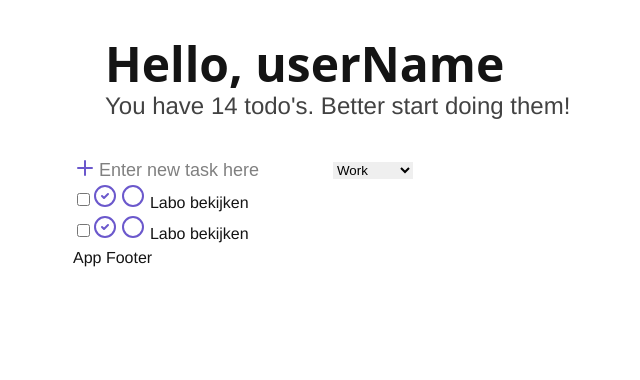
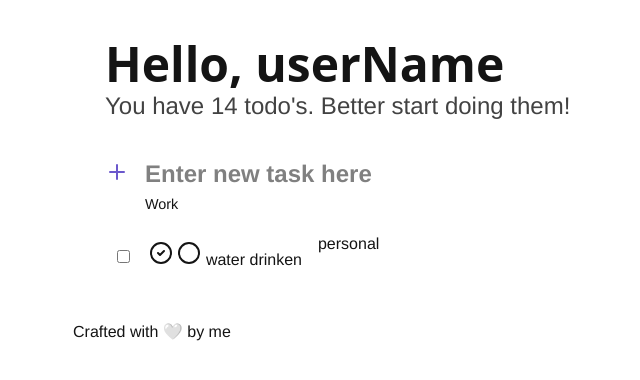
Before and after one commit to KeyngnaertLotte/FrontendDev_Week3, a React (Vite) app: page / in a window 1280 px wide. Shown: the top 380 px of the page, without its empty margins (247-887 px from the left). Built offline with nearby package versions, Linux system fonts and the light colour scheme.

Commit message:
feat: finish-basic-styling

```diff
--- a/src/App.tsx
+++ b/src/App.tsx
@@ -11,7 +11,9 @@ function App() {
     <div className="o-container">
     <AppHeader/>
     <AddTodo/>
-    <TodoItem/>
+    <ul>
+    <TodoItem name='water drinken' category="personal" isDone={false}/>
+    </ul>
     <AppFooter/>
     </div>
   )
--- /dev/null
+++ b/src/assets/styles/components/add-todo.scss
@@ -0,0 +1,39 @@
+.c-add-todo{
+    display: flex;
+    padding-left: 2rem;
+    padding-right: 2rem;
+    gap: 1rem;
+}
+.c-add-todo__button{
+    all: unset; //delete all appearance
+    width: 2rem;
+    height: 2rem;
+    padding: .5rem;
+    border-radius: 50%;
+    display: flex;
+    align-items: center;
+    justify-content: center;
+
+    cursor: pointer;
+
+    &:hover{
+        background-color: var(--neutral-x-light);
+    }
+}
+.c-add-todo__icon{
+    stroke: var(--theme-color);
+    stroke-width: 2;
+}
+.c-add-todo__input{
+    all: unset;
+
+    width: 100%;
+    font-size: 1.5rem;
+    font-weight: 600;
+
+}
+.c-add-todo__select{
+    all: unset;
+    font-size: 0.9rem;
+    font-weight: 500;
+}
--- /dev/null
+++ b/src/assets/styles/components/footer.scss
@@ -0,0 +1,6 @@
+.c-footer{
+    padding: 2rem;
+    text-align: center;
+    font-size: 0.8rem;
+    opacity: 0.6;
+}
--- a/src/assets/styles/components/form.scss
+++ /dev/null
@@ -1,19 +0,0 @@
-.c-form{
-    display: flex;
-    justify-content: start;
-    align-items: center;
-}
-
-.c-form svg{
-    stroke: #6B58CC;
-}
-
-.c-input{
-    border: none;
-    font-size: 18px;
-}
-
-.c-select{
-    border: none;
-    width: 5rem;
-}
--- a/src/assets/styles/components/list.scss
+++ /dev/null
@@ -1,9 +0,0 @@
-.c-list{
-    display: flex;
-    flex-direction: row;
-    align-items: center;
-}
-
-.c-list svg{
-    stroke: #6B58CC;
-}
--- /dev/null
+++ b/src/assets/styles/components/todo-item.scss
@@ -0,0 +1,10 @@
+.c-todo-item{
+    display: flex;
+    align-items: center;
+    gap: 1rem;
+    padding: 1rem;
+    border-bottom: 1px solid var(--neutral-x-light);
+    &:last-child{
+        border-bottom: none;
+    }
+}
--- a/src/components/AddTodo.tsx
+++ b/src/components/AddTodo.tsx
@@ -1,15 +1,17 @@
 import { Plus } from 'lucide-react'
-import '../assets/styles/components/form.scss'
+import '../assets/styles/components/add-todo.scss'
 
 export default () => {
     return(
-        <form className='c-form'>
-            <button className='o-button-reset'><Plus /></button>
-            <input className='c-input' type="text" placeholder='Enter new task here' />
-            <select className='c-select' name="category" id="category">
+        <form className='c-add-todo'>
+            <button className='o-button-reset c-add-todo__button'><Plus className='c-add-todo__icon'/></button>
+            <div>
+            <input className='c-add-todo__input' type="text" placeholder='Enter new task here' />
+            <select className='c-add-todo__select' name="category" id="category">
                 <option value="work">Work</option>
                 <option value="personal">Personal</option>
             </select>
+            </div>
         </form>
     )
 }
--- a/src/components/AppFooter.tsx
+++ b/src/components/AppFooter.tsx
@@ -1,3 +1,7 @@
 export default () => {
-    return(<p>App Footer</p>)
+    return(
+        <footer className="c-footer">
+            <p>Crafted with 🤍 by me</p>
+        </footer>
+    )
 }
--- a/src/components/TodoItem.tsx
+++ b/src/components/TodoItem.tsx
@@ -1,20 +1,15 @@
 import { CheckCircle2, Circle } from 'lucide-react'
-import '../assets/styles/components/list.scss'
+import '../assets/styles/components/todo-item.scss'
 
-export default () => {
+export default ({name, category, isDone} : {name: string, category: string, isDone: boolean})  => {
     // TODO: i want props here
     // description, category, isDone, id
 
     return(
-    <>
-        <li className="c-list">
+        <li className="c-todo-item">
             <input type="checkbox" id='check1'/>
-            <label htmlFor="check1"><CheckCircle2/> <Circle/> Labo bekijken</label>
+            <label htmlFor="check1"><CheckCircle2/> <Circle/> {name}</label>
+            <p>{category}</p>
         </li>
-        <li className="c-list">
-            <input type="checkbox" id='check2'/>
-            <label htmlFor="check2"><CheckCircle2/> <Circle/> Labo bekijken</label>
-        </li>
-    </>
     )
 }
```
